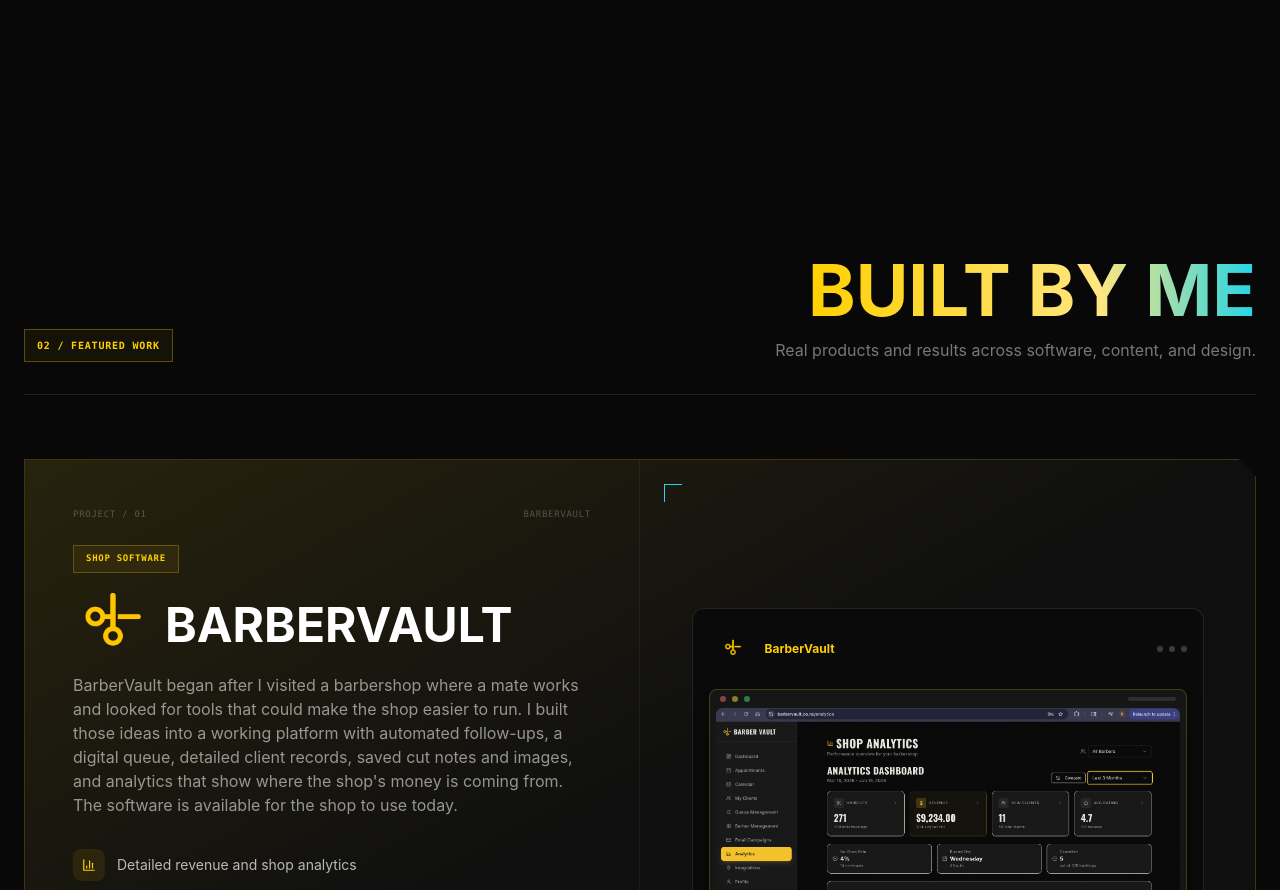
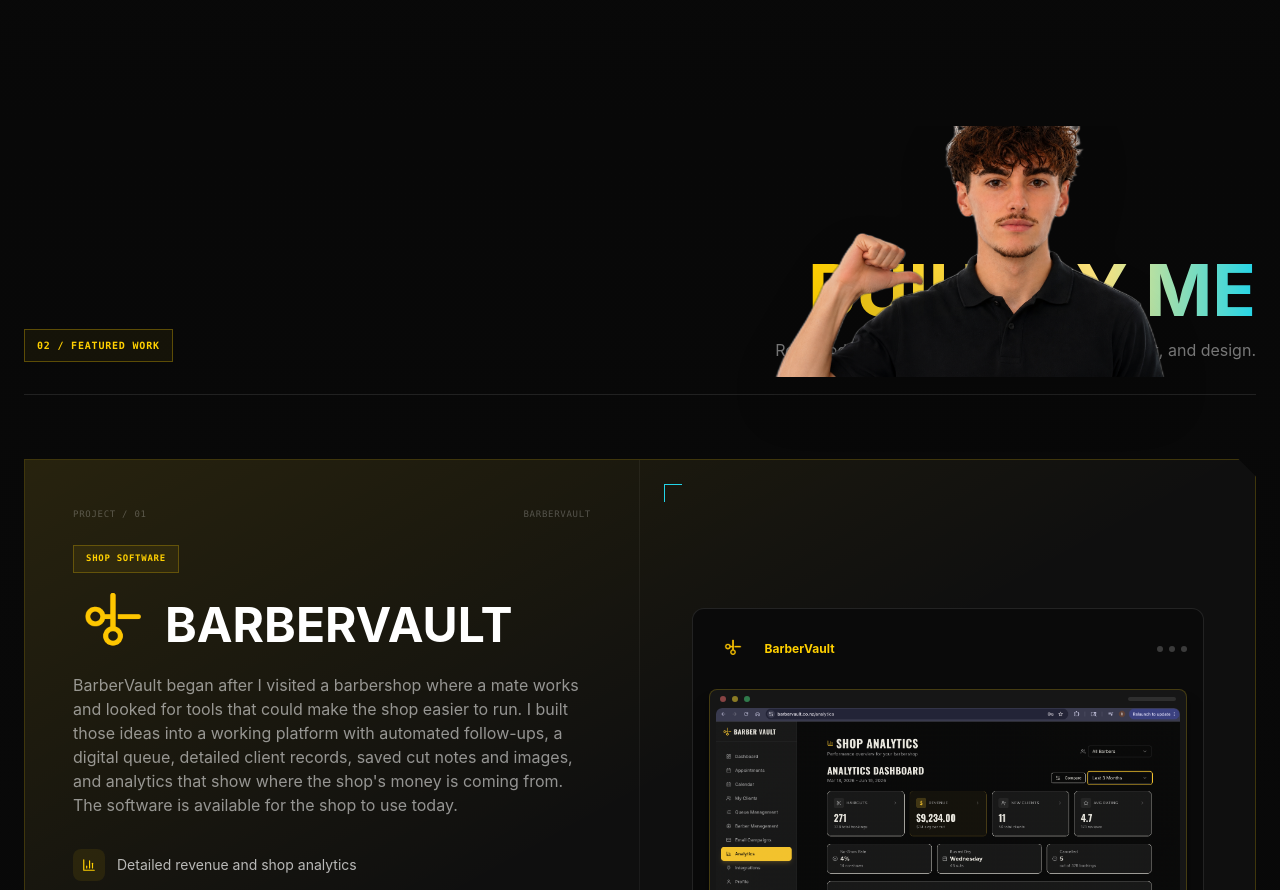
Before and after one commit to Regan-06/Regan-portfolio, a Next.js app in the folder Regan-portfolio/: page / in a window 1280 px wide. Shown: the part 2797-3687 px from the top of the page. Built offline with nearby package versions, Linux system fonts and the light colour scheme.

Commit message:
Add pop-out photo to Built by me section with background removed

```diff
--- a/Regan-portfolio/src/components/Projects.tsx
+++ b/Regan-portfolio/src/components/Projects.tsx
@@ -242,13 +242,27 @@
           <div className="studio-label w-fit border border-[#FFD000]/30 bg-[#FFD000]/5 px-3 py-2 text-[10px] font-semibold text-[#FFD000]">
             02 / Featured Work
           </div>
-          <div className="md:text-right">
+          <div className="md:text-right relative">
             <h2 className="display-font text-4xl sm:text-5xl md:text-7xl font-bold leading-none">
               <span className="gradient-text">Built by me</span>
             </h2>
             <p className="mt-3 text-white/45">
               Real products and results across software, content, and design.
             </p>
+            {/* Pop-out photo */}
+            <motion.div
+              initial={{ opacity: 0, y: 60, scale: 0.85 }}
+              whileInView={{ opacity: 1, y: 0, scale: 1 }}
+              viewport={{ once: true, margin: "-50px" }}
+              transition={{ duration: 0.7, ease: [0.23, 1, 0.32, 1], delay: 0.2 }}
+              className="absolute -bottom-2 right-0 md:-bottom-4 pointer-events-none select-none"
+            >
+              <img
+                src="/regan-builtbyme.png"
+                alt="Regan"
+                className="h-48 sm:h-60 md:h-72 w-auto object-contain drop-shadow-2xl"
+              />
+            </motion.div>
           </div>
         </motion.div>
 
```
Also changed, not shown: Regan-portfolio/public/regan-builtbyme.png (added).
